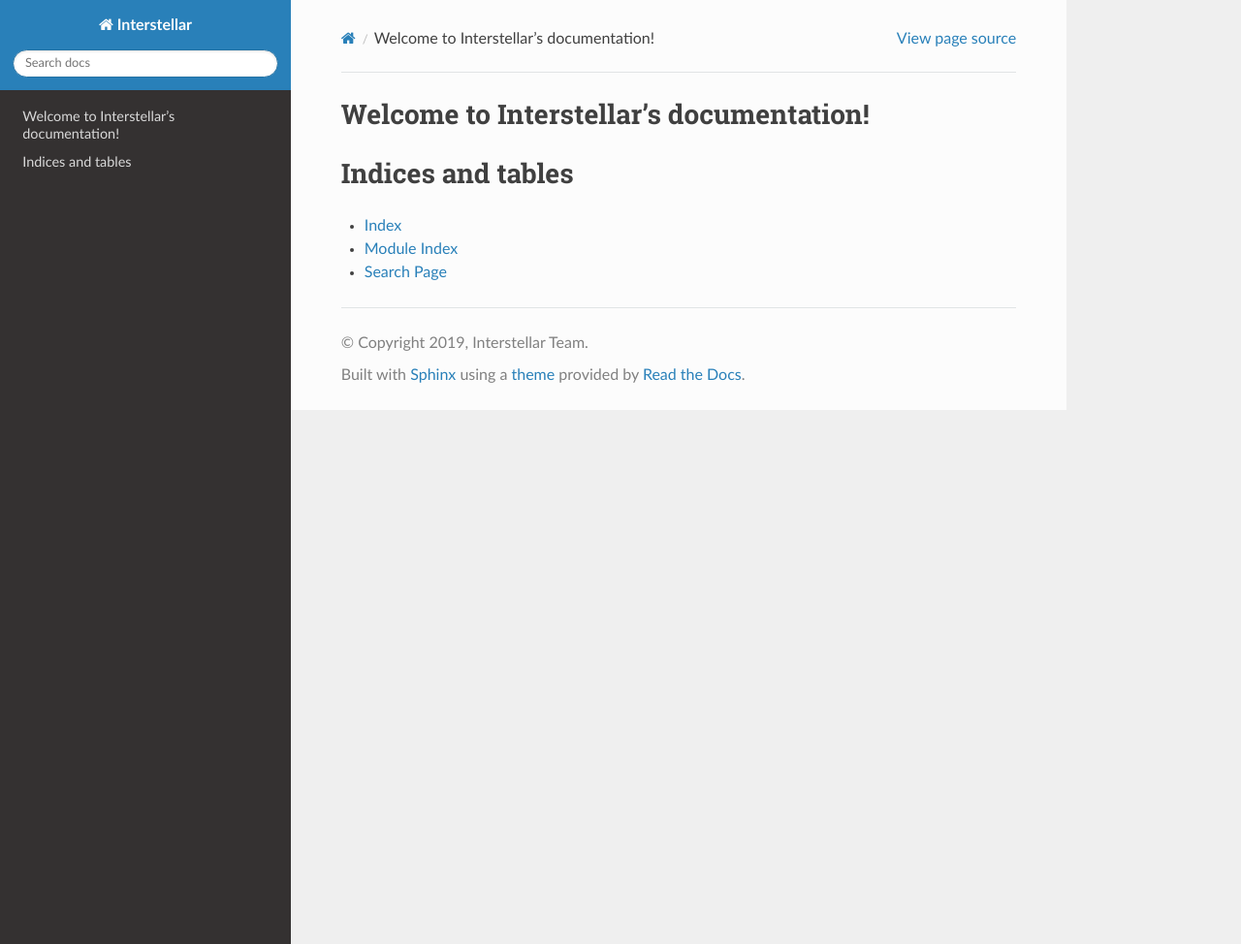
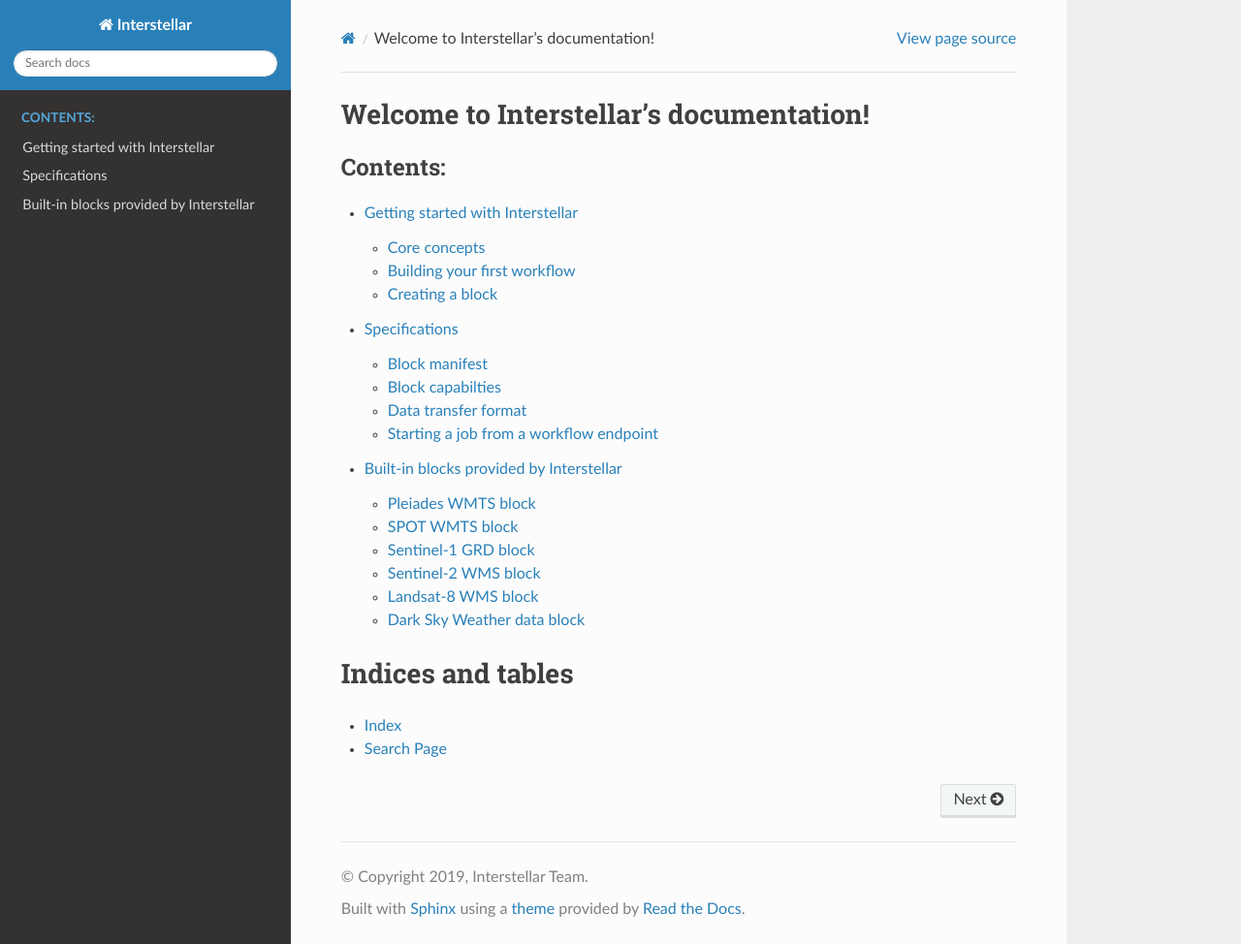
Before and after one commit to up42/docs, a Sphinx documentation site: the page built from source/index.rst, in a window 1280 px wide and 974 px high. Shown: the whole window at 97% size. Built offline with Sphinx 7.4.7 and the Read the Docs theme 2.0.0, drawn with Linux system fonts in a browser that asks for light colours.

Commit message:
Add initial outline

```diff
--- /dev/null
+++ b/source/getting-started/core-concepts.rst
@@ -0,0 +1,13 @@
+Core concepts
+=============
+
+.. contents::
+
+Blocks
+------
+
+Workflows
+---------
+
+Jobs
+----
--- /dev/null
+++ b/source/getting-started/first-block.rst
@@ -0,0 +1,22 @@
+Creating a block
+================
+
+.. contents::
+
+Basic structure
+---------------
+
+Input and output data
+---------------------
+
+Writing the manifest
+--------------------
+
+Testing your block
+------------------
+
+Pushing the block
+-----------------
+
+Pushing updates
++++++++++++++++
--- /dev/null
+++ b/source/getting-started/first-workflow.rst
@@ -0,0 +1,22 @@
+Building your first workflow
+============================
+
+.. contents::
+
+Creating a project and workflow
+-------------------------------
+
+Adding blocks
+-------------
+
+Triggering the job
+------------------
+
+Logs and job status
+-------------------
+
+Fetching the result
+-------------------
+
+Error handling and debugging
+----------------------------
--- /dev/null
+++ b/source/getting-started/index.rst
@@ -0,0 +1,11 @@
+Getting started with Interstellar
+=================================
+
+
+.. toctree::
+   :maxdepth: 2
+   :caption: Contents:
+
+   core-concepts
+   first-workflow
+   first-block
--- a/source/index.rst
+++ b/source/index.rst
@@ -1,8 +1,3 @@
-.. Interstellar documentation master file, created by
-   sphinx-quickstart on Fri Jan 25 14:48:17 2019.
-   You can adapt this file completely to your liking, but it should at least
-   contain the root `toctree` directive.
-
 Welcome to Interstellar's documentation!
 ========================================
 
@@ -10,11 +5,13 @@
    :maxdepth: 2
    :caption: Contents:
 
+   getting-started/index
+   specifications/index
+   interstellar-blocks/index
 
 
 Indices and tables
 ==================
 
 * :ref:`genindex`
-* :ref:`modindex`
 * :ref:`search`
--- /dev/null
+++ b/source/interstellar-blocks/darksky.rst
@@ -0,0 +1,13 @@
+Dark Sky Weather data block
+===========================
+
+.. contents::
+
+Supported query parameters
+--------------------------
+
+Output format
+-------------
+
+Capabilities
+------------
--- /dev/null
+++ b/source/interstellar-blocks/index.rst
@@ -0,0 +1,13 @@
+Built-in blocks provided by Interstellar
+========================================
+
+.. toctree::
+   :maxdepth: 1
+   :caption: Contents
+
+   pleiades
+   spot
+   sobloo-s1-grd
+   sentinelhub-s2
+   sentinelhub-landsat8
+   darksky
--- /dev/null
+++ b/source/interstellar-blocks/pleiades.rst
@@ -0,0 +1,13 @@
+Pleiades WMTS block
+===================
+
+.. contents::
+
+Supported query parameters
+--------------------------
+
+Output format
+-------------
+
+Capabilities
+------------
--- /dev/null
+++ b/source/interstellar-blocks/sentinelhub-landsat8.rst
@@ -0,0 +1,13 @@
+Landsat-8 WMS block
+===================
+
+.. contents::
+
+Supported query parameters
+--------------------------
+
+Output format
+-------------
+
+Capabilities
+------------
--- /dev/null
+++ b/source/interstellar-blocks/sentinelhub-s2.rst
@@ -0,0 +1,13 @@
+Sentinel-2 WMS block
+====================
+
+.. contents::
+
+Supported query parameters
+--------------------------
+
+Output format
+-------------
+
+Capabilities
+------------
--- /dev/null
+++ b/source/interstellar-blocks/sobloo-s1-grd.rst
@@ -0,0 +1,13 @@
+Sentinel-1 GRD block
+====================
+
+.. contents::
+
+Supported query parameters
+--------------------------
+
+Output format
+-------------
+
+Capabilities
+------------
--- /dev/null
+++ b/source/interstellar-blocks/spot.rst
@@ -0,0 +1,13 @@
+SPOT WMTS block
+===================
+
+.. contents::
+
+Supported query parameters
+--------------------------
+
+Output format
+-------------
+
+Capabilities
+------------
--- /dev/null
+++ b/source/specifications/block-manifest.rst
@@ -0,0 +1,4 @@
+Block manifest
+==============
+
+.. contents::
--- /dev/null
+++ b/source/specifications/capabilities.rst
@@ -0,0 +1,10 @@
+Block capabilties
+=================
+
+.. contents::
+
+Built-in capabilities
+---------------------
+
+Adding custom capabilities
+--------------------------
--- /dev/null
+++ b/source/specifications/data-transfer.rst
@@ -0,0 +1,12 @@
+Data transfer format
+====================
+
+
+GeoJSON metadata
+----------------
+
+Imagery and binary data
+-----------------------
+
+Common data types: scenes, WMS, WMTS
+------------------------------------
--- /dev/null
+++ b/source/specifications/index.rst
@@ -0,0 +1,12 @@
+Specifications
+==============
+
+
+.. toctree::
+   :maxdepth: 2
+   :caption: Contents:
+
+   block-manifest
+   capabilities
+   data-transfer
+   workflows-jobs
--- /dev/null
+++ b/source/specifications/workflows-jobs.rst
@@ -0,0 +1,13 @@
+Starting a job from a workflow endpoint
+=======================================
+
+.. contents::
+
+API endpoint
+------------
+
+Query format
+------------
+
+Parameters format
+-----------------
```
